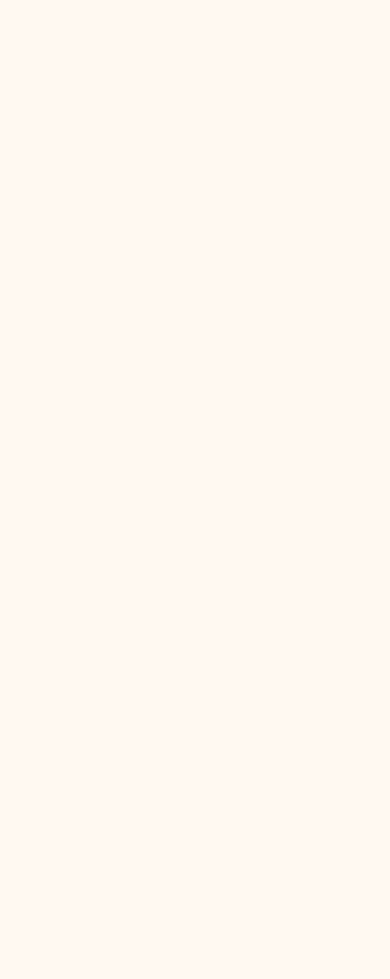
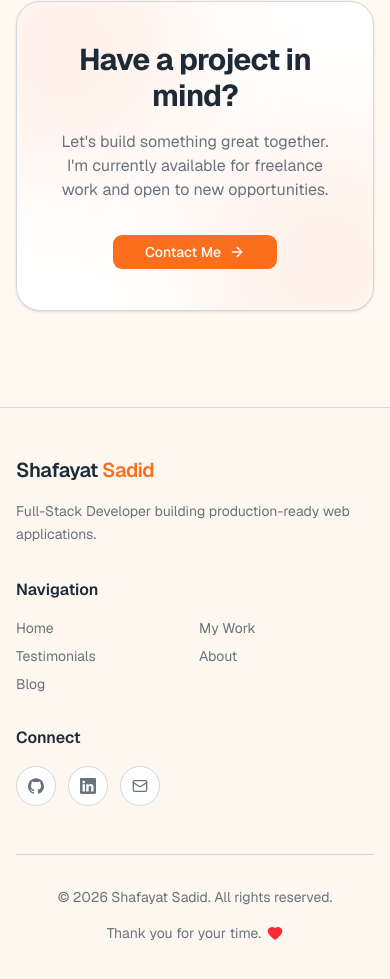
Before and after one commit to ShafayatSadid/shafayat-portfolio, a Next.js app: page / in a window 390 px wide. Shown: the part 3798-4777 px from the top of the page. Before the commit the page ends 3703 px from the top, so only its background shows below. Built offline with nearby package versions, Linux system fonts and the light colour scheme; no server answers.

Commit message:
feat: add Footer and CTA sections, and update layout and page components

```diff
--- a/src/app/layout.tsx
+++ b/src/app/layout.tsx
@@ -4,6 +4,7 @@ import { Geist, JetBrains_Mono } from "next/font/google";
 import "./globals.css";
 import { cn } from "@/lib/utils";
 import { Navbar } from "@/components/layout/Navbar";
+import { Footer } from "@/components/layout/Footer";
 
 const geist = Geist({
   subsets: ["latin"],
@@ -35,6 +36,7 @@ export default function RootLayout({ children }: LayoutProps<"/">) {
       <body className="min-h-full flex flex-col">
         <Navbar />
         <main className="flex-1">{children}</main>
+        <Footer />
       </body>
     </html>
   );
--- a/src/app/page.tsx
+++ b/src/app/page.tsx
@@ -3,6 +3,7 @@ import { Hero } from "@/components/sections/Hero";
 import { Projects } from "@/components/sections/Projects";
 import { About } from "@/components/sections/About";
 import { TestimonialsSection } from "@/components/sections/TestimonialsSection";
+import { CTASection } from "@/components/sections/CTASection";
 
 export default function Home() {
   return (
@@ -11,6 +12,7 @@ export default function Home() {
       <Projects />
       <About />
       <TestimonialsSection />
+      <CTASection />
     </>
   );
 }
--- /dev/null
+++ b/src/components/layout/Footer.tsx
@@ -0,0 +1,84 @@
+// src/components/layout/Footer.tsx
+import Link from "next/link";
+import { Heart, Mail } from "lucide-react";
+import { SiGithub } from "react-icons/si";
+import { BsLinkedin } from "react-icons/bs";
+import { NAV_ITEMS, SOCIALS, SocialLink } from "@/lib/nav";
+import { cacheLife } from "next/cache";
+
+async function getCopyrightYear() {
+    "use cache";
+    cacheLife("max");
+    return new Date().getFullYear();
+}
+
+const ICON_MAP: Record<SocialLink["icon"], React.ComponentType<{ className?: string }>> = {
+    github: SiGithub,
+    linkedin: BsLinkedin,
+    mail: Mail,
+};
+
+export async function Footer() {
+    const year = await getCopyrightYear();
+    return (
+        <footer className="border-t bg-muted/20">
+            <div className="mx-auto max-w-5xl px-4 py-12 md:py-16">
+                <div className="grid gap-8 md:grid-cols-2 lg:grid-cols-3">
+                    <div className="flex flex-col gap-4">
+                        <Link href="/" className="text-xl font-semibold tracking-tight">
+                            <span className="text-foreground">Shafayat</span>{" "}
+                            <span className="text-primary">Sadid</span>
+                        </Link>
+                        <p className="text-sm text-muted-foreground leading-relaxed">
+                            Full-Stack Developer building production-ready web applications.
+                        </p>
+                    </div>
+
+                    <div className="flex flex-col gap-4">
+                        <h4 className="font-semibold text-foreground">Navigation</h4>
+                        <div className="grid grid-cols-2 gap-2">
+                            {NAV_ITEMS.map((item) => (
+                                <Link
+                                    key={item.href}
+                                    href={item.href}
+                                    className="text-sm text-muted-foreground transition-colors hover:text-primary"
+                                >
+                                    {item.label}
+                                </Link>
+                            ))}
+                        </div>
+                    </div>
+
+                    <div className="flex flex-col gap-4">
+                        <h4 className="font-semibold text-foreground">Connect</h4>
+                        <div className="flex items-center gap-3">
+                            {SOCIALS.map((social) => {
+                                const Icon = ICON_MAP[social.icon];
+                                return (
+                                    <a
+                                        key={social.label}
+                                        href={social.href}
+                                        target="_blank"
+                                        rel="noreferrer"
+                                        aria-label={social.label}
+                                        className="flex size-10 items-center justify-center rounded-full border bg-card text-muted-foreground transition-colors hover:border-primary hover:text-primary"
+                                    >
+                                        <Icon className="size-4" />
+                                    </a>
+                                );
+                            })}
+                        </div>
+                    </div>
+                </div>
+
+                <div className="mt-12 flex flex-col items-center justify-between gap-4 border-t pt-8 text-center text-sm text-muted-foreground md:flex-row">
+                    <p>© {year} Shafayat Sadid. All rights reserved.</p>
+                    <p className="flex items-center gap-1.5">
+                        Thank you for your time.
+                        <Heart className="size-4 fill-red-500 text-red-500" />
+                    </p>
+                </div>
+            </div>
+        </footer>
+    );
+}
--- a/src/components/layout/Navbar.tsx
+++ b/src/components/layout/Navbar.tsx
@@ -4,7 +4,9 @@
 import Link from "next/link";
 import { usePathname } from "next/navigation";
 import { useState } from "react";
-import { Menu, Mail, LucideIcon } from "lucide-react";
+import { Menu, Mail } from "lucide-react";
+import { SiGithub } from "react-icons/si";
+import { BsLinkedin } from "react-icons/bs";
 import { cn } from "cn";
 import { Button, buttonVariants } from "@/components/ui/button";
 import {
@@ -16,50 +18,9 @@ import {
 } from "@/components/ui/sheet";
 import { NAV_ITEMS, SOCIALS, SocialLink } from "@/lib/nav";
 
-// --- Inline SVG Icons (lucide-react v1 brand icon বাদ দেওয়ায়) ---
-function GithubIcon({ className }: { className?: string }) {
-  return (
-    <svg
-      xmlns="http://www.w3.org/2000/svg"
-      viewBox="0 0 24 24"
-      fill="none"
-      stroke="currentColor"
-      strokeWidth="2"
-      strokeLinecap="round"
-      strokeLinejoin="round"
-      className={className}
-      aria-hidden="true"
-    >
-      <path d="M15 22v-4a4.8 4.8 0 0 0-1-3.5c3 0 6-2 6-5.5.08-1.25-.27-2.48-1-3.5.28-1.15.28-2.35 0-3.5 0 0-1 0-3 1.5-2.64-.5-5.36-.5-8 0C6 2 5 2 5 2c-.3 1.15-.3 2.35 0 3.5A5.403 5.403 0 0 0 4 9c0 3.5 3 5.5 6 5.5-.39.49-.68 1.05-.85 1.65-.17.6-.22 1.23-.15 1.85v4" />
-      <path d="M9 18c-4.51 2-5-2-7-2" />
-    </svg>
-  );
-}
-
-function LinkedinIcon({ className }: { className?: string }) {
-  return (
-    <svg
-      xmlns="http://www.w3.org/2000/svg"
-      viewBox="0 0 24 24"
-      fill="none"
-      stroke="currentColor"
-      strokeWidth="2"
-      strokeLinecap="round"
-      strokeLinejoin="round"
-      className={className}
-      aria-hidden="true"
-    >
-      <path d="M16 8a6 6 0 0 1 6 6v7h-4v-7a2 2 0 0 0-2-2 2 2 0 0 0-2 2v7h-4v-7a6 6 0 0 1 6-6z" />
-      <rect width="4" height="12" x="2" y="9" />
-      <circle cx="4" cy="4" r="2" />
-    </svg>
-  );
-}
-
-// --- Icon Mapping ---
-const ICON_MAP: Record<SocialLink["icon"], (props: { className?: string }) => JSX.Element> = {
-  github: GithubIcon,
-  linkedin: LinkedinIcon,
+const ICON_MAP: Record<SocialLink["icon"], React.ComponentType<{ className?: string }>> = {
+  github: SiGithub,
+  linkedin: BsLinkedin,
   mail: Mail,
 };
 
@@ -74,7 +35,6 @@ export function Navbar() {
     <header className="sticky top-0 z-50 border-b bg-background/80 backdrop-blur">
       <nav className="relative mx-auto flex h-16 max-w-5xl items-center justify-between px-4">
 
-        {/* Left Side: Mobile Logo & Desktop Socials */}
         <div className="flex items-center">
           <Link href="/" className="text-lg font-semibold tracking-tight md:hidden">
             <span className="text-foreground">Shafayat</span>{" "}
@@ -103,7 +63,6 @@ export function Navbar() {
           </div>
         </div>
 
-        {/* Middle Side: Desktop Nav Links */}
         <div className="absolute left-1/2 hidden -translate-x-1/2 items-center gap-6 md:flex">
           {NAV_ITEMS.map((item) => (
             <Link
@@ -121,7 +80,6 @@ export function Navbar() {
           ))}
         </div>
 
-        {/* Right Side: Desktop CTA & Mobile Hamburger */}
         <div className="flex items-center gap-2">
           <Link
             href="/contact"
--- /dev/null
+++ b/src/components/sections/CTASection.tsx
@@ -0,0 +1,43 @@
+// src/components/sections/CTASection.tsx
+"use client";
+
+import Link from "next/link";
+import * as motion from "motion/react-client";
+import { ArrowRight } from "lucide-react";
+import { buttonVariants } from "@/components/ui/button";
+
+export function CTASection() {
+  return (
+    <section className="py-24">
+      <div className="mx-auto max-w-5xl px-4">
+        <motion.div
+          initial={{ opacity: 0, y: 40 }}
+          whileInView={{ opacity: 1, y: 0 }}
+          viewport={{ once: true, margin: "-100px" }}
+          transition={{ duration: 0.6, ease: "easeOut" }}
+          className="relative overflow-hidden rounded-3xl border bg-card p-10 text-center shadow-sm md:p-16"
+        >
+          {/* Background Glow */}
+          <div className="pointer-events-none absolute -left-20 -top-20 h-64 w-64 rounded-full bg-primary/10 blur-3xl" />
+          <div className="pointer-events-none absolute -bottom-20 -right-20 h-64 w-64 rounded-full bg-primary/10 blur-3xl" />
+
+          <div className="relative z-10">
+            <h2 className="mb-4 text-3xl font-bold tracking-tight md:text-4xl lg:text-5xl">
+              Have a project in mind?
+            </h2>
+            <p className="mx-auto mb-8 max-w-2xl text-base text-muted-foreground md:text-lg">
+              Let&apos;s build something great together. I&apos;m currently available for freelance work and open to new opportunities.
+            </p>
+            <Link
+              href="/contact"
+              className={buttonVariants({ size: "lg", className: "rounded-full gap-2 px-8" })}
+            >
+              Contact Me
+              <ArrowRight className="size-4" />
+            </Link>
+          </div>
+        </motion.div>
+      </div>
+    </section>
+  );
+}
--- a/src/components/sections/TestimonialsSection.tsx
+++ b/src/components/sections/TestimonialsSection.tsx
@@ -71,14 +71,10 @@ export function TestimonialsSection() {
                 </Carousel>
             </div>
 
-            <div className="mt-12 text-center">
+                        <div className="mt-12 text-center">
                 <Link
                     href="/testimonials"
-                    className={buttonVariants({
-                        variant: "outline",
-                        size: "lg",
-                        className: "rounded-full bg-card shadow-sm hover:bg-accent hover:text-accent-foreground"
-                    })}
+                    className="inline-flex h-11 items-center justify-center rounded-full bg-primary/10 px-8 text-sm font-semibold text-primary transition-colors hover:bg-primary/20 hover:text-primary"
                 >
                     Read All Testimonials
                 </Link>
```
